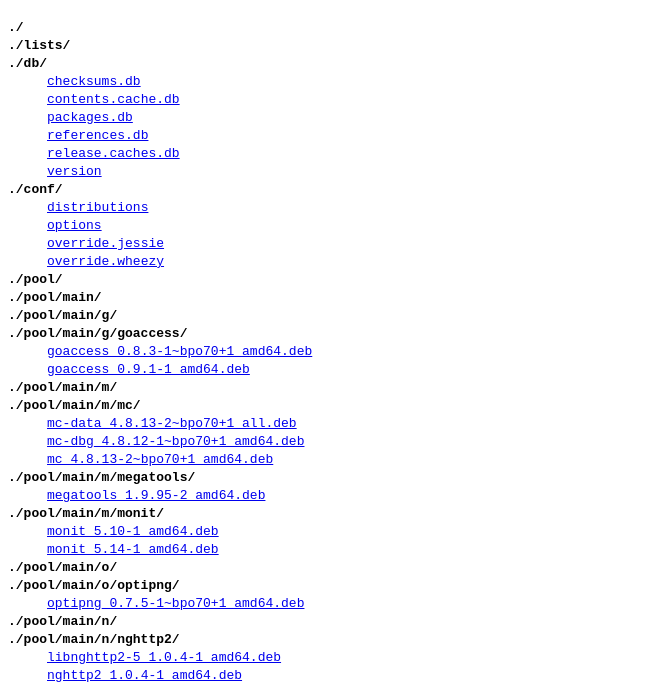
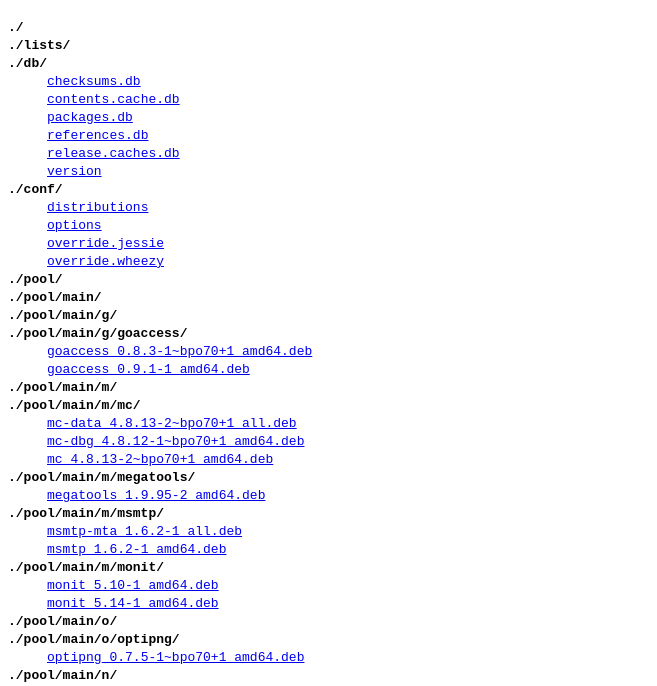
Before and after one commit to szepeviktor/szepeviktor.github.io, a plain HTML site: page debian/index.html in a window 1280 px wide. Shown: the part 110-796 px from the top of the page, without its empty margins (0-657 px from the left). Drawn offline with Linux system fonts and the light colour scheme.

Commit message:
Added msmtp

```diff
--- a/debian/index.html
+++ b/debian/index.html
@@ -28,6 +28,9 @@
 &nbsp;&nbsp;&nbsp;&nbsp; <a href="./pool/main/m/mc/mc_4.8.13-2~bpo70+1_amd64.deb">mc_4.8.13-2~bpo70+1_amd64.deb</a> <br>
 <strong> ./pool/main/m/megatools/ </strong> <br>
 &nbsp;&nbsp;&nbsp;&nbsp; <a href="./pool/main/m/megatools/megatools_1.9.95-2_amd64.deb">megatools_1.9.95-2_amd64.deb</a> <br>
+<strong> ./pool/main/m/msmtp/ </strong> <br>
+&nbsp;&nbsp;&nbsp;&nbsp; <a href="./pool/main/m/msmtp/msmtp-mta_1.6.2-1_all.deb">msmtp-mta_1.6.2-1_all.deb</a> <br>
+&nbsp;&nbsp;&nbsp;&nbsp; <a href="./pool/main/m/msmtp/msmtp_1.6.2-1_amd64.deb">msmtp_1.6.2-1_amd64.deb</a> <br>
 <strong> ./pool/main/m/monit/ </strong> <br>
 &nbsp;&nbsp;&nbsp;&nbsp; <a href="./pool/main/m/monit/monit_5.10-1_amd64.deb">monit_5.10-1_amd64.deb</a> <br>
 &nbsp;&nbsp;&nbsp;&nbsp; <a href="./pool/main/m/monit/monit_5.14-1_amd64.deb">monit_5.14-1_amd64.deb</a> <br>
```
Also changed, not shown: 13 other files.
